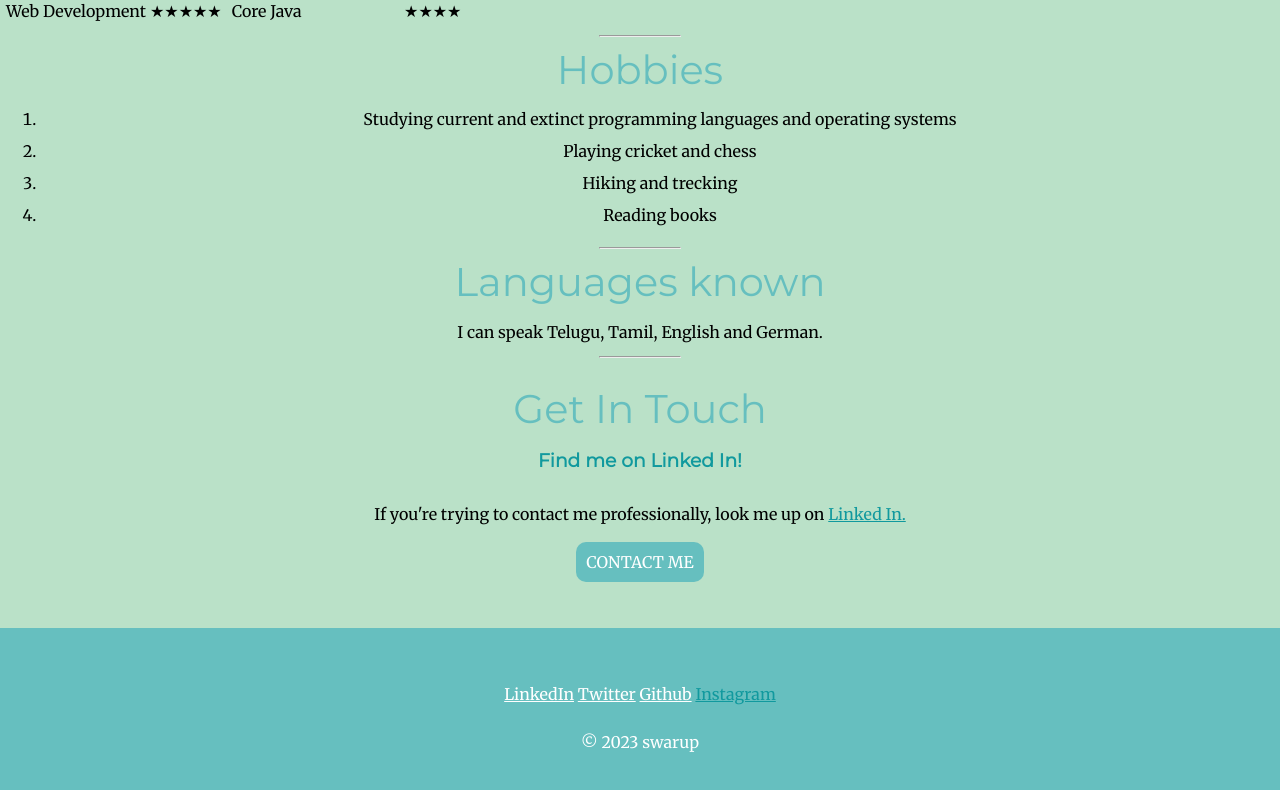
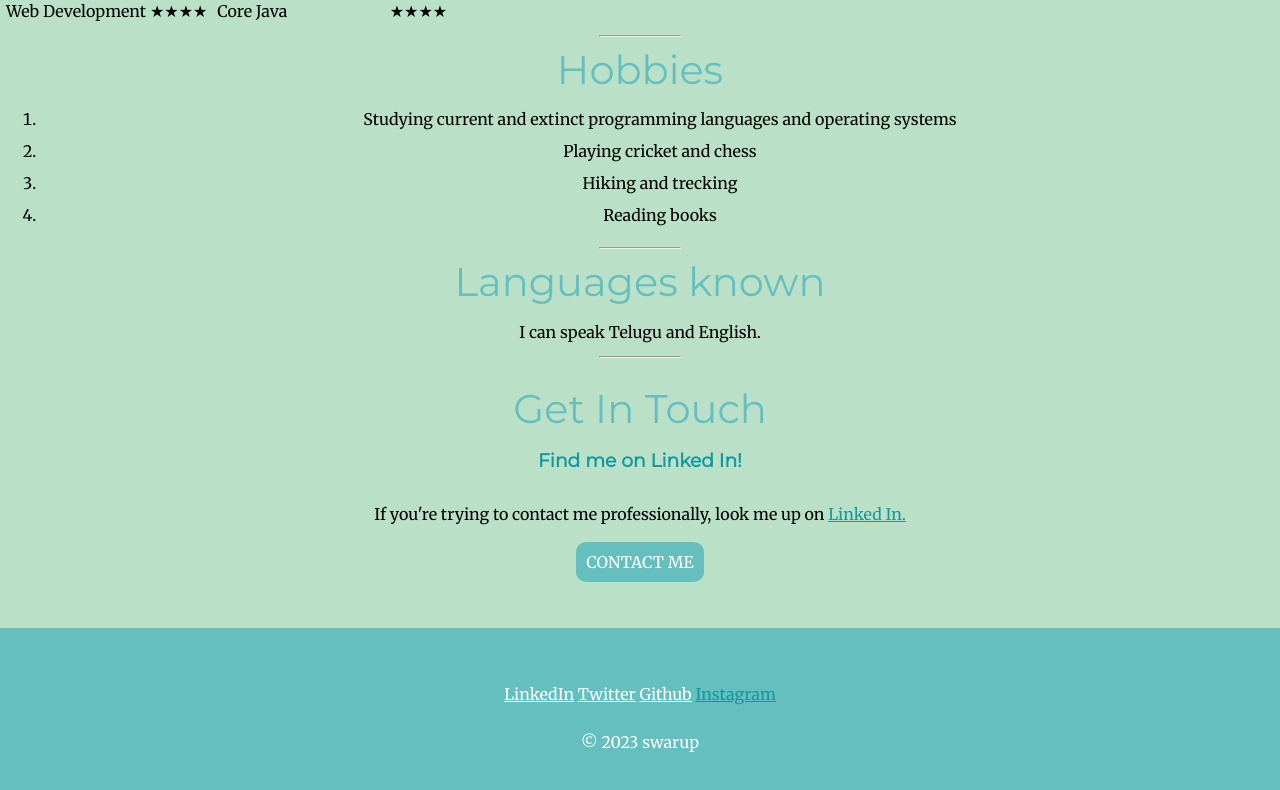
Before and after one commit to swaroopsankar/Myprofile.github.io, a plain HTML site: page index.html in a window 1280 px wide. Shown: the part 2148-2938 px from the top of the page. Drawn offline with Linux system fonts and the light colour scheme.

Commit message:
Update index.html

```diff
--- a/index.html
+++ b/index.html
@@ -89,6 +89,7 @@
         </td>
       </tr>
 
+
     </tbody>
   </table>
   <hr>
@@ -110,7 +111,7 @@
               Web Development
             </td>
             <td>
-              ★★★★★
+              ★★★★
             </td>
           </tr>
         </table>
@@ -162,7 +163,7 @@
 
     <div class="languages known">
       <h2>Languages known</h2>
-  I can speak Telugu, Tamil, English and German.
+  I can speak Telugu and English.
     </div>
 <hr>
     <div class="contact-me">
```
